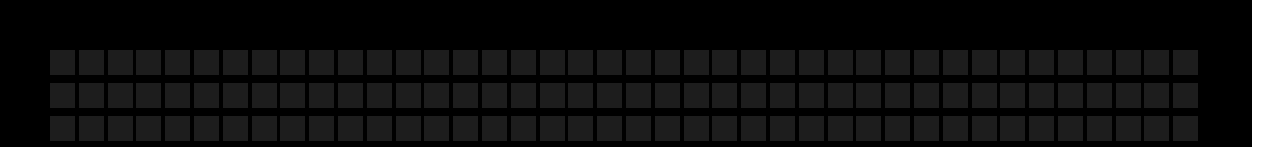
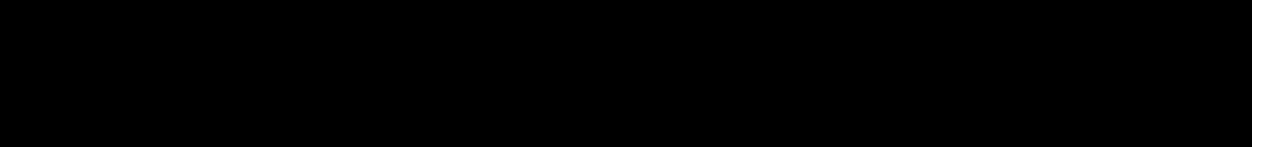
Before and after one commit to acciojob/Color-board-katreddyvenkateswaraReddy, a website: page main.html in a window 1280 px wide. Shown: the top 147 px of the page. Drawn offline with Linux system fonts and the light colour scheme.

Commit message:
created a submission

```diff
--- a/styles.css
+++ b/styles.css
@@ -16,7 +16,7 @@
 
 }
 .square{
-    background-color: rgb(29, 29, 29);
+/*     background-color: rgb(29, 29, 29); */
     width: 25px;
     height: 25px;
     transition: all 0.4s ease-in;
@@ -25,8 +25,8 @@
 }
 .square:hover{
     background-color: aqua;
-    /* transition-duration: 1s; */
-    /* transition-delay: 5s; */
+/*     transition-duration: 1s; */
+/*     transition-delay: 5s; */
     transition-delay: 0s;
     transition: none;
 }
```
